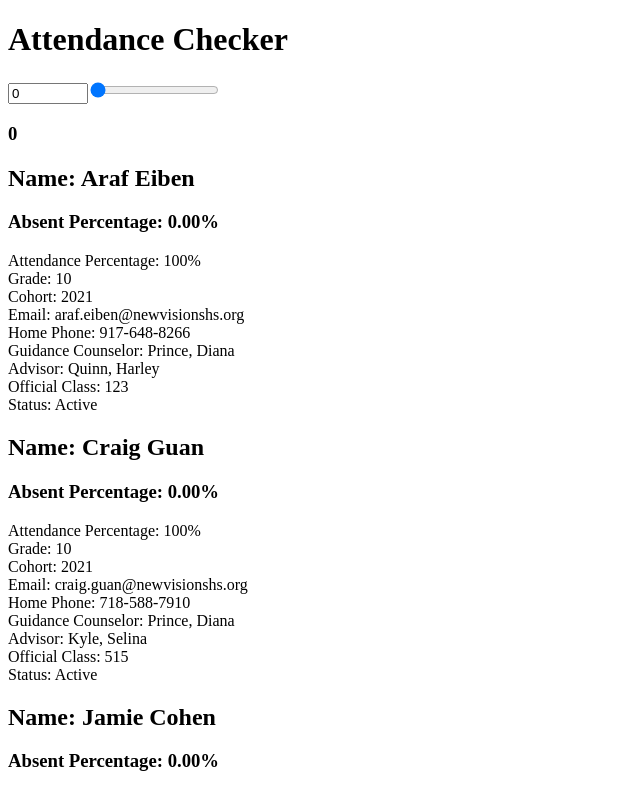
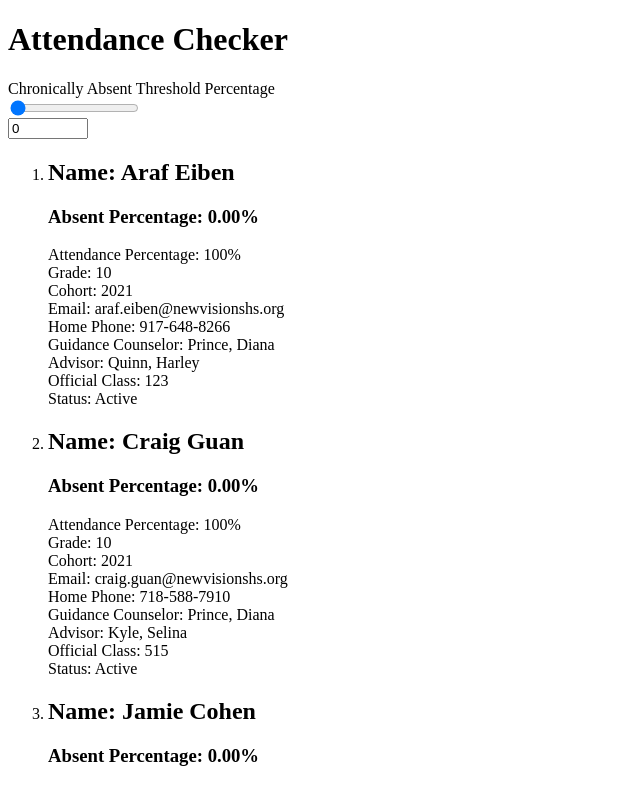
Before and after one commit to mlin367/Dashboard_Challenge, a React app: page / in a window 1280 px wide. Shown: the top 785 px of the page, without its empty margins (0-640 px from the left). Built offline with nearby package versions, Linux system fonts and the light colour scheme; the HTML template or start-up script is replaced by a standard one.

Commit message:
added css and one comment

```diff
--- a/client/src/components/App.jsx
+++ b/client/src/components/App.jsx
@@ -1,6 +1,7 @@
 import React from 'react';
 import Student from './Student';
 import * as data from '../../../studentData/students.json';
+import '../css/App.css';
 
 class App extends React.Component {
   constructor(props) {
@@ -12,6 +13,7 @@ class App extends React.Component {
   }
 
   componentDidMount() {
+    //sort data so student with absent percentage closest to threshold is on top
     data.default.sort((a, b) => b.attendancePercentage - a.attendancePercentage);
     this.setState({
       data: data.default
@@ -22,14 +24,18 @@ class App extends React.Component {
     return (
       <div className="app">
         <h1>Attendance Checker</h1>
-        <input onChange={(e) => this.setState({ threshold: e.target.value })} type="number" step="0.01" min="0.00" max="40.00" value={this.state.threshold} />
+        <div className="appWrapper">
+          <span>Chronically Absent Threshold Percentage</span>
           <input className="slider" onChange={(e) => this.setState({ threshold: e.target.value })} type="range" min="0.00" max="40.00" value={this.state.threshold} step="0.01"  />
-        <h3>{this.state.threshold}</h3>
+          <input className="box" onChange={(e) => this.setState({ threshold: e.target.value })} type="number" step="0.01" min="0.00" max="40.00" value={this.state.threshold} />
+        </div>
+        <ol>
           {this.state.data.map((student, i) => {
             if (Number((100 - student.attendancePercentage).toFixed(2)) >= this.state.threshold) {
               return <Student student={student} key={i} />
             }
           })}
+        </ol>
       </div>
     );
   }
--- a/client/src/components/Student.jsx
+++ b/client/src/components/Student.jsx
@@ -1,7 +1,7 @@
 import React from 'react';
 
 const Student = props => (
-  <div className="student">
+  <li className="student">
     <h2 className="name">Name: {props.student.firstName} {props.student.lastName}</h2>
     <h3 className="attenPer">Absent Percentage: {(100 - props.student.attendancePercentage).toFixed(2)}%</h3>
     <div className="attenPer">Attendance Percentage: {props.student.attendancePercentage}%</div>
@@ -13,7 +13,7 @@ const Student = props => (
     <div className="advisor">Advisor: {props.student.advisor}</div>
     <div className="officialClass">Official Class: {props.student.officialClass}</div>
     <div className="status">Status: {props.student.status}</div>
-  </div>
+  </li>
 );
 
 export default Student;
--- /dev/null
+++ b/client/src/css/App.css
@@ -0,0 +1,12 @@
+.appWrapper {
+  display: flex;
+  flex-direction: column;
+}
+
+.slider, .box {
+  width: fit-content;
+}
+
+.app {
+  font-family: 'Pangolin', cursive;
+}
```
Also changed, not shown: 1 other file (tests, documents, lock files or other folders). Lines whose indentation alone changed are shown as unchanged.
